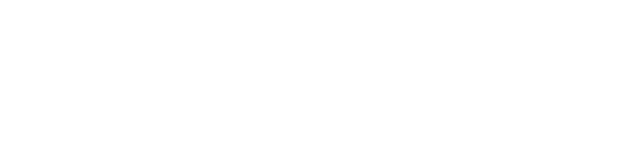
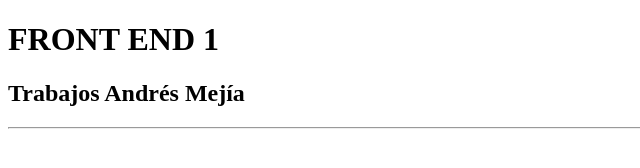
Before and after one commit to MejiaOrtizAG/frontend1, a plain HTML site: page index.html in a window 1280 px wide. Shown: the whole page, without its empty margins (0-640 px from the left). Drawn offline with Linux system fonts and the light colour scheme.

Commit message:
ajustes al index.html

```diff
--- a/index.html
+++ b/index.html
@@ -4,8 +4,11 @@
     <meta charset="UTF-8">
     <meta http-equiv="X-UA-Compatible" content="IE=edge">
     <meta name="viewport" content="width=device-width, initial-scale=1.0">
-    <title>Document</title>
+    <title>Front End 1</title>
 </head>
 <body>
+    <h1>FRONT END 1</h1>
+    <h2>Trabajos Andrés Mejía</h2>
+    <hr>
 </body>
 </html>
```
